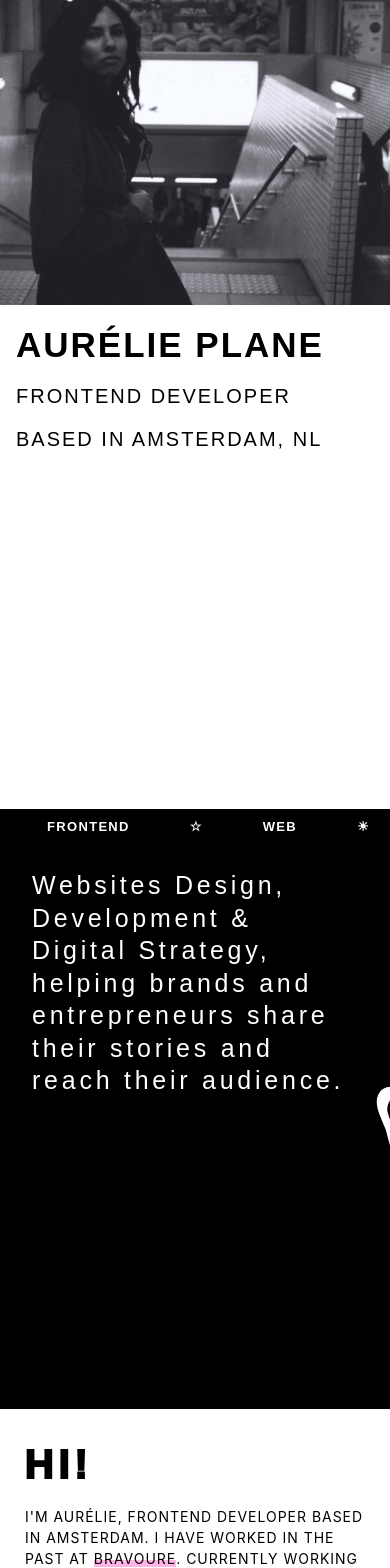
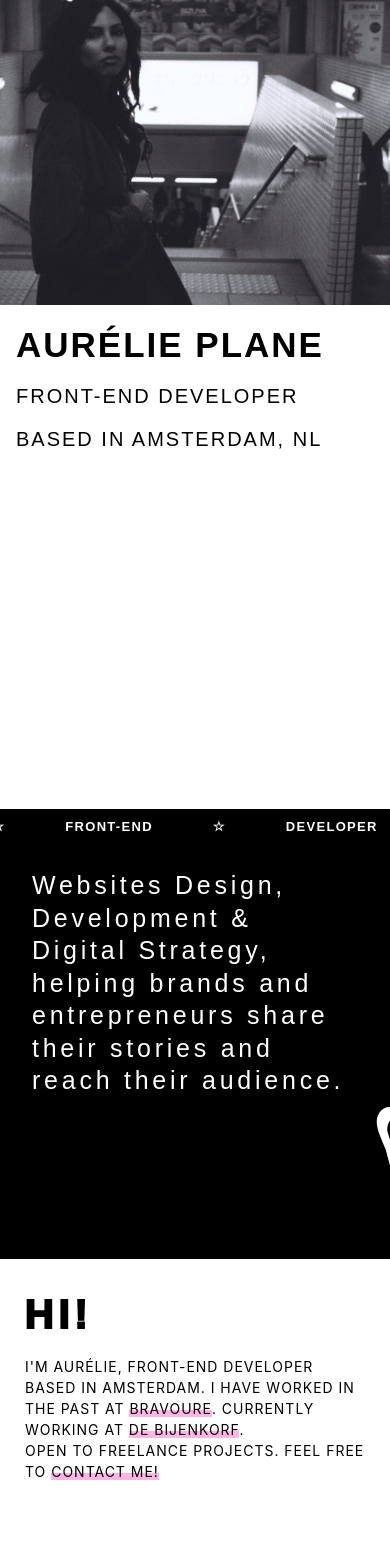
Before and after one commit to aureplane/portfolio, a React (Create React App) app: page / in a window 390 px wide. Shown: the top 1568 px of the page. Built offline with nearby package versions, Linux system fonts and the light colour scheme.

Commit message:
mobile adjustements

```diff
--- a/public/index.html
+++ b/public/index.html
@@ -24,7 +24,7 @@
       work correctly both with client-side routing and a non-root public URL.
       Learn how to configure a non-root public URL by running `npm run build`.
     -->
-    <title>Aurélie Plane, Frontend developer</title>
+    <title>Aurélie Plane, Front-end developer</title>
   </head>
   <body>
     <noscript>You need to enable JavaScript to run this app.</noscript>
--- a/src/components/Header.js
+++ b/src/components/Header.js
@@ -62,11 +62,11 @@ const Header = () => {
     <>
       <Wrapper>
         <ImageWrapper>
-          <img src={mainImage} alt='Aurélie Plane, Frontend Developer' />
+          <img src={mainImage} alt='Aurélie Plane, Front-end Developer' />
         </ImageWrapper>
         <TextRight>
           <h1>Aurélie Plane</h1>
-          <p>Frontend Developer</p>
+          <p>Front-end Developer</p>
           <p>Based in Amsterdam, NL</p>
         </TextRight>
       </Wrapper>
--- a/src/components/Services.js
+++ b/src/components/Services.js
@@ -49,8 +49,11 @@ const StickyBar = styled.div`
 `;
 const Subtitle = styled.div`
   background-color: black;
+  height: 450px;
+  position: relative;
+  @media (min-width: 1024px) {
     height: 600px;
-  position: relative;
+  }
 `;
 
 const ContainerText = styled(motion.div)`
@@ -71,7 +74,7 @@ const Text = styled(motion.p)`
   margin-top: 60px;
   svg {
     position: absolute;
-    margin: 15px 0 0 25px;
+    margin: 35px 0 0 25px;
     width: 100px;
     fill: white;
     transform: scaleX(-1);
@@ -80,6 +83,10 @@ const Text = styled(motion.p)`
   @media (min-width: 1024px) {
     font-size: 50px;
     margin-right: 15%;
+    margin-top: 90px;
+    svg {
+      margin: 15px 0 0 25px;
+    }
   }
 `;
 
@@ -236,8 +243,8 @@ const Services = () => {
         <Intro>
           <h2>Hi!</h2>
           <p>
-            I'm Aurélie, Frontend developer based in Amsterdam. I have worked in
-            the past at{" "}
+            I'm Aurélie, Front-end developer based in Amsterdam. I have worked
+            in the past at{" "}
             <a href='https://bravoure.nl/en/' target='_blank'>
               Bravoure
             </a>
@@ -246,6 +253,9 @@ const Services = () => {
               De Bijenkorf
             </a>
             .
+            <br />
+            Open to freelance projects. Feel free to{" "}
+            <a href='mailto:aur.plane@gmail.com?subject=👋'>contact me!</a>
           </p>
         </Intro>
         <Skills>
@@ -339,22 +349,73 @@ const Services = () => {
       </MainText>
 
       <StickyBar>
+        {isMobile ? (
+          <div>
+            <span class='ticker__text'>FRENCH</span>
+            <span class='ticker__text' aria-hidden='true'>
+              ☆
+            </span>
+            <span class='ticker__text' aria-hidden='true'>
+              FRONT-END
+            </span>
+            <span class='ticker__text' aria-hidden='true'>
+              ☆
+            </span>
+            <span class='ticker__text' aria-hidden='true'>
+              DEVELOPER
+            </span>
+            <span class='ticker__text' aria-hidden='true'>
+              ☆
+            </span>
+            <span class='ticker__text' aria-hidden='true'>
+              AMSTERDAM
+            </span>
+            <span class='ticker__text' aria-hidden='true'>
+              ☆
+            </span>
+            <span class='ticker__text' aria-hidden='true'>
+              AURÉLIE PLANE
+            </span>
+            <span class='ticker__text' aria-hidden='true'>
+              ☆
+            </span>
+            <span class='ticker__text'>FRENCH</span>
+            <span class='ticker__text' aria-hidden='true'>
+              ☆
+            </span>
+            <span class='ticker__text' aria-hidden='true'>
+              FRONT-END
+            </span>
+            <span class='ticker__text' aria-hidden='true'>
+              ☆
+            </span>
+            <span class='ticker__text' aria-hidden='true'>
+              DEVELOPER
+            </span>
+            <span class='ticker__text' aria-hidden='true'>
+              ☆
+            </span>
+            <span class='ticker__text' aria-hidden='true'>
+              AMSTERDAM
+            </span>
+            <span class='ticker__text' aria-hidden='true'>
+              ☆
+            </span>
+            <span class='ticker__text' aria-hidden='true'>
+              AURÉLIE PLANE
+            </span>
+          </div>
+        ) : (
           <div>
             <span class='ticker__text'>FRENCH</span>
             <span class='ticker__text' aria-hidden='true'>
               ☺
             </span>
             <span class='ticker__text' aria-hidden='true'>
-            FRONTEND
+              FRONT-END
             </span>
             <span class='ticker__text' aria-hidden='true'>
               ☆
-          </span>
-          <span class='ticker__text' aria-hidden='true'>
-            WEB
-          </span>
-          <span class='ticker__text' aria-hidden='true'>
-            ☀
             </span>
             <span class='ticker__text' aria-hidden='true'>
               DEVELOPER
@@ -379,16 +440,10 @@ const Services = () => {
               ☺
             </span>
             <span class='ticker__text' aria-hidden='true'>
-            FRONTEND
+              FRONT-END
             </span>
             <span class='ticker__text' aria-hidden='true'>
               ☆
-          </span>
-          <span class='ticker__text' aria-hidden='true'>
-            WEB
-          </span>
-          <span class='ticker__text' aria-hidden='true'>
-            ☀
             </span>
             <span class='ticker__text' aria-hidden='true'>
               DEVELOPER
@@ -406,6 +461,7 @@ const Services = () => {
               AURÉLIE PLANE
             </span>
           </div>
+        )}
       </StickyBar>
     </Wrapper>
   );
```
Lines whose indentation alone changed are shown as unchanged.
